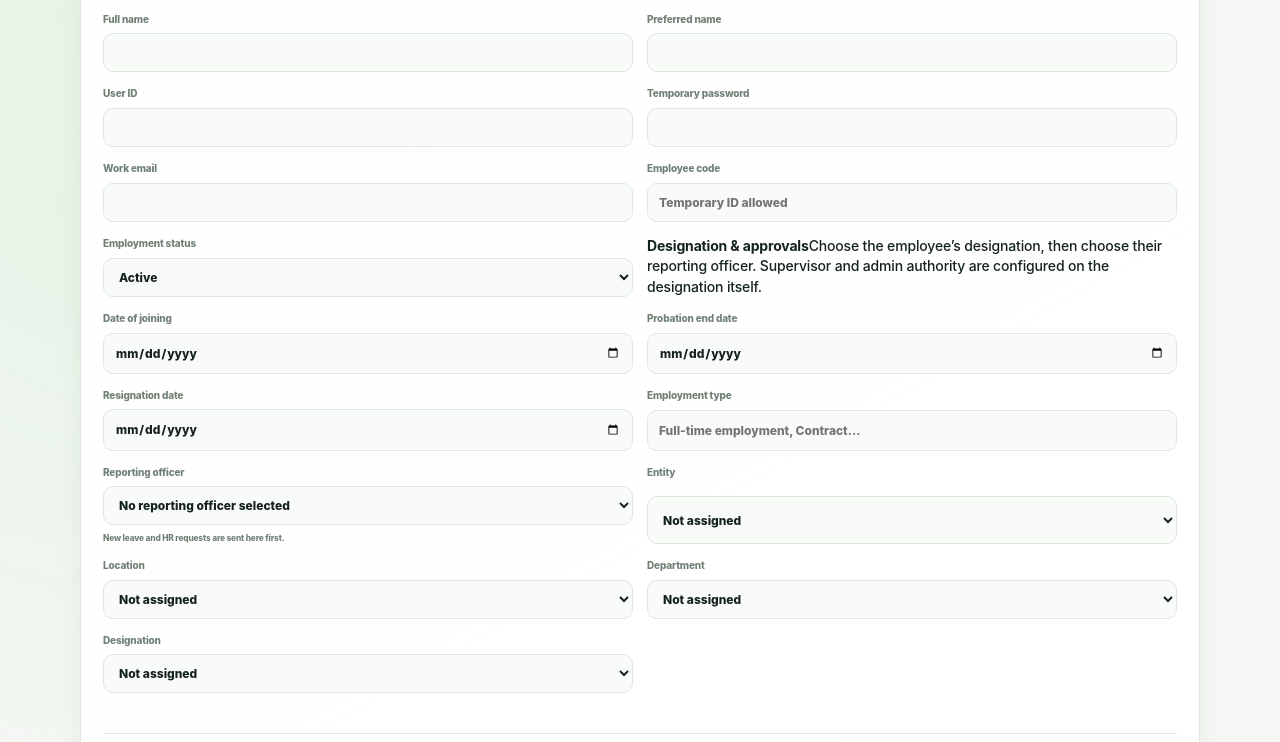
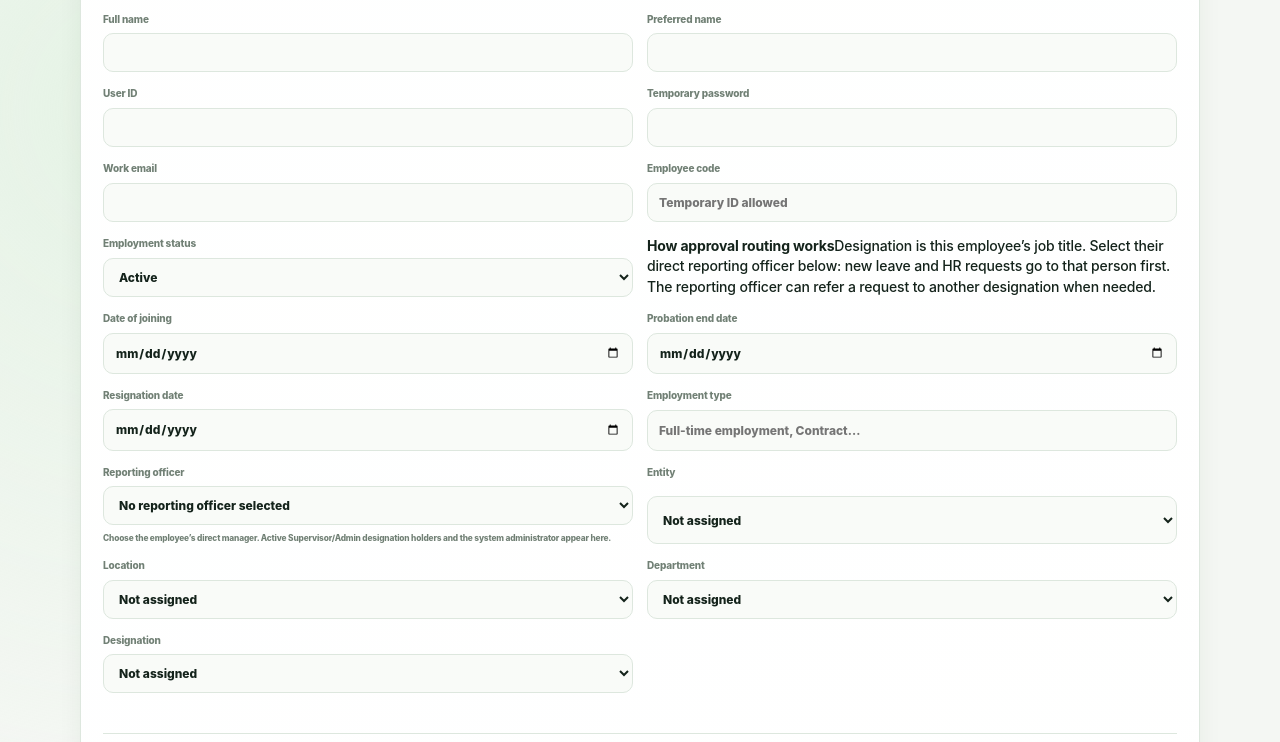
Before and after one commit to PrashanChamara/pointlabs, a Python web app: template app/templates/employee_form.html in a window 1280 px wide. Shown: the part 206-948 px from the top of the page. Run offline with Jinja, Linux system fonts and the light colour scheme; the template is opened without the code that fills it, so the values that code supplies are empty.

Commit message:
Clarify reporting officer routing

```diff
--- a/app/templates/employee_form.html
+++ b/app/templates/employee_form.html
@@ -7,9 +7,9 @@
     <label>Full name<input name="full_name" required value="{{ profile.full_name if profile else '' }}"></label><label>Preferred name<input name="preferred_name" value="{{ profile.preferred_name or '' if profile else '' }}"></label>
     {% if not employee %}<label>User ID<input name="username" required autocomplete="off"></label><label>Temporary password<input name="password" type="password" required autocomplete="new-password"></label>{% endif %}
     <label>Work email<input name="email" type="email" value="{{ employee.email if employee else '' }}"></label><label>Employee code<input name="employee_code" value="{{ profile.employee_code or '' if profile else '' }}" placeholder="Temporary ID allowed"></label>
-    <label>Employment status<select name="employment_status">{% for item in ['active', 'resigned', 'inactive'] %}<option value="{{ item }}" {% if profile and profile.employment_status == item %}selected{% endif %}>{{ item|title }}</option>{% endfor %}</select></label><div class="form-note"><b>Designation & approvals</b><span>Choose the employee’s designation, then choose their reporting officer. Supervisor and admin authority are configured on the designation itself.</span></div>
+    <label>Employment status<select name="employment_status">{% for item in ['active', 'resigned', 'inactive'] %}<option value="{{ item }}" {% if profile and profile.employment_status == item %}selected{% endif %}>{{ item|title }}</option>{% endfor %}</select></label><div class="form-note"><b>How approval routing works</b><span>Designation is this employee’s job title. Select their direct reporting officer below: new leave and HR requests go to that person first. The reporting officer can refer a request to another designation when needed.</span></div>
     <label>Date of joining<input name="date_of_joining" type="date" value="{{ profile.date_of_joining.isoformat() if profile and profile.date_of_joining else '' }}"></label><label>Probation end date<input name="probation_end_date" type="date" value="{{ profile.probation_end_date.isoformat() if profile and profile.probation_end_date else '' }}"></label><label>Resignation date<input name="resignation_date" type="date" value="{{ profile.resignation_date.isoformat() if profile and profile.resignation_date else '' }}"></label><label>Employment type<input name="employment_type" value="{{ profile.employment_type or '' if profile else '' }}" placeholder="Full-time employment, Contract…"></label>
-    <label>Reporting officer<select name="reporting_officer_id"><option value="">No reporting officer selected</option>{% for manager in managers %}<option value="{{ manager.user_id }}" {% if profile and profile.reporting_officer_id == manager.user_id %}selected{% endif %}>{{ manager.full_name }}{% if manager.designation %} · {{ manager.designation.name }}{% endif %}</option>{% endfor %}</select><small>New leave and HR requests are sent here first.</small></label>
+    <label>Reporting officer<select name="reporting_officer_id"><option value="">No reporting officer selected</option>{% for manager in managers %}<option value="{{ manager.user_id }}" {% if profile and profile.reporting_officer_id == manager.user_id %}selected{% endif %}>{{ manager.full_name }}{% if manager.designation %} · {{ manager.designation.name }}{% endif %}</option>{% endfor %}</select><small>Choose the employee’s direct manager. Active Supervisor/Admin designation holders and the system administrator appear here.</small></label>
     <label>Entity<select name="entity_id"><option value="">Not assigned</option>{% for item in entities %}<option value="{{ item.id }}" {% if profile and profile.entity_id == item.id %}selected{% endif %}>{{ item.name }}</option>{% endfor %}</select></label><label>Location<select name="location_id"><option value="">Not assigned</option>{% for item in locations %}<option value="{{ item.id }}" {% if profile and profile.location_id == item.id %}selected{% endif %}>{{ item.name }}</option>{% endfor %}</select></label><label>Department<select name="department_id"><option value="">Not assigned</option>{% for item in departments %}<option value="{{ item.id }}" {% if profile and profile.department_id == item.id %}selected{% endif %}>{{ item.name }}</option>{% endfor %}</select></label><label>Designation<select name="designation_id"><option value="">Not assigned</option>{% for item in designations %}<option value="{{ item.id }}" {% if profile and profile.designation_id == item.id %}selected{% endif %}>{{ item.name }}</option>{% endfor %}</select></label>
   </div></section>
   <section class="form-section"><span class="section-kicker">PERSONAL & EMERGENCY</span><div class="field-grid">
```
Also changed, not shown: tasks/lessons.md (+1 -0 lines), tests/main/test_hr_operations.py (+1 -1 lines).
